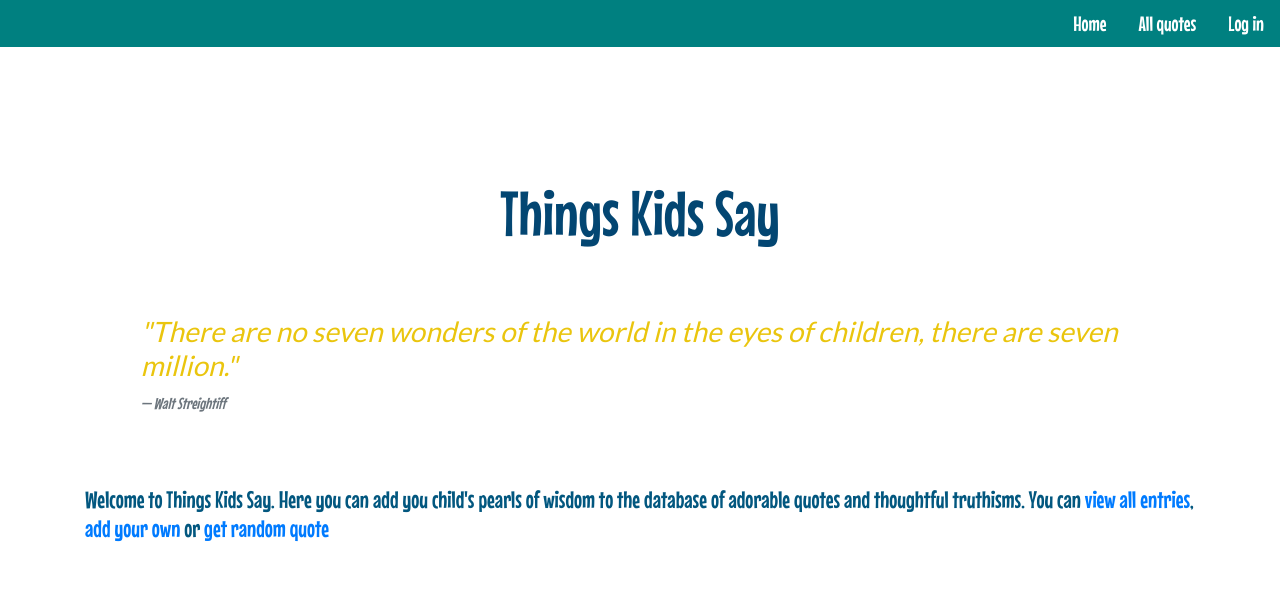
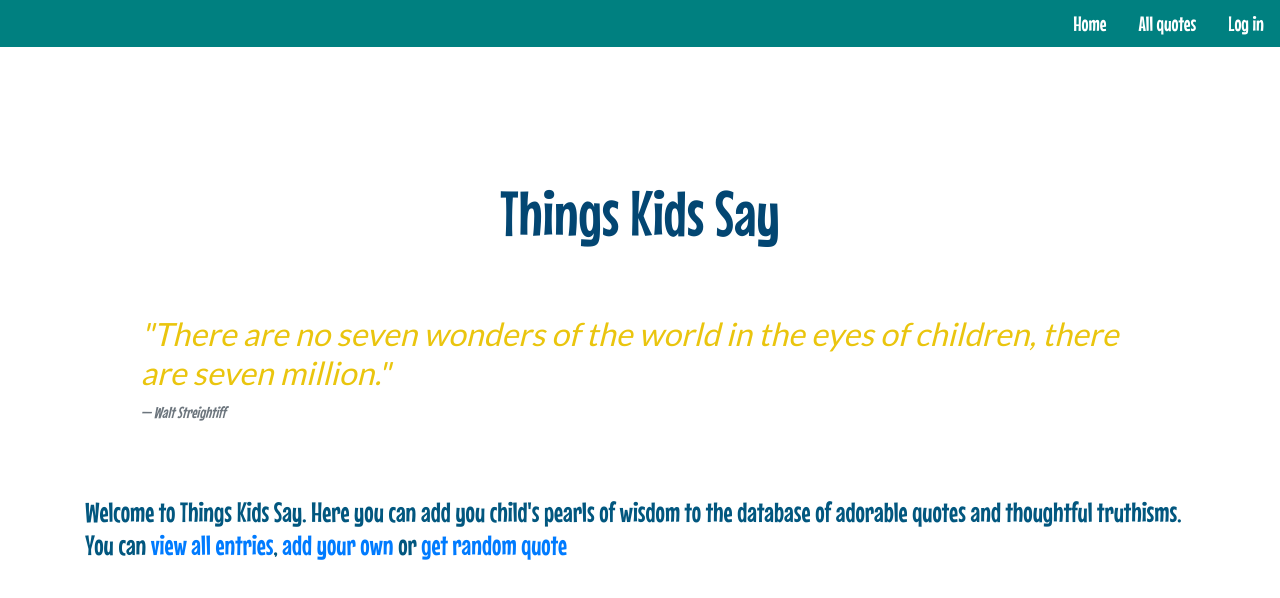
Before and after one commit to BC1985/things-kids-say, a React (Create React App) app: page / in a window 1280 px wide. Shown: the top 598 px of the page. Built offline with nearby package versions, Linux system fonts and the light colour scheme; no server answers.

Commit message:
Fix accessibility issues

```diff
--- a/public/index.html
+++ b/public/index.html
@@ -32,7 +32,9 @@
   </head>
   <body>
     <noscript>You need to enable JavaScript to run this app.</noscript>
-    <div id="root"></div>
+    <main>
+      <div id="root"></div>
+    </main>
     <!--
       This HTML file is a template.
       If you open it directly in the browser, you will see an empty page.
--- a/src/components/FullList/FullList.js
+++ b/src/components/FullList/FullList.js
@@ -27,9 +27,9 @@ function FullList() {
       <>
         <div className="mb-4">
           <p>Select number of quotes per page</p>
-          <select onChange={handleChange} value={quotesPerPage}>
+          <select onChange={handleChange} value={quotesPerPage} aria-label="quotes-per-page">
             {quotesPerPageArray.map((postsPerPage, index) => (
-              <option key={index}>{postsPerPage}</option>
+              <option key={index} id={quotesPerPage}>{postsPerPage}</option>
             ))}
           </select>
         </div>
@@ -38,13 +38,13 @@ function FullList() {
           return <Quote quote={quote} key={index} />;
         })}
 
-        <ul className="list-group">
+        {/* <ul className="list-group"> */}
           <Pagination
             quotesPerPage={quotesPerPage}
             totalQuotes={sayings.length}
             paginate={paginate}
           />
-        </ul>
+        {/* </ul> */}
         <div className="back-button-div">
           <Link to="/">
             <p className="mt-5 mb-5 font-weight-bold">Back to homepage</p>
--- a/src/components/LandingPage/LandingPage.js
+++ b/src/components/LandingPage/LandingPage.js
@@ -22,10 +22,10 @@ const LandingText = () => {
       fontFamily:"Lato"
     };
     return (
-      <h3 style={randomQuoteColor}>
+      <h2 style={randomQuoteColor}>
         "There are no seven wonders of the world in the eyes of children, there
         are seven million."
-      </h3>
+      </h2>
     );
   };
   const Description = () => {
@@ -36,13 +36,13 @@ const LandingText = () => {
       })
     };
     return (
-      <h4 style={randomDescriptionColor}>
+      <h3 style={randomDescriptionColor}>
         Welcome to Things Kids Say. Here you can add you child's pearls of
         wisdom to the database of adorable quotes and thoughtful truthisms.{" "}
         You can <Link to="/list">view all entries</Link>,{" "}
         <Link to="/add">add your own</Link> or{" "}
         <Link to="/random">get random quote</Link>
-      </h4>
+      </h3>
     );
   };
   return (
--- a/src/components/Quote/Quote.js
+++ b/src/components/Quote/Quote.js
@@ -3,6 +3,7 @@ import "./Quote.css";
 
 const Quote = ({ quote }) => {
   return (
+    <ul>
       <li key={quote._id} style={{ listStyleType: "none" }} className="mb-5">
         <div className="item d-flex">
           <h2 className="item">"{quote.content}"</h2>
@@ -12,6 +13,7 @@ const Quote = ({ quote }) => {
         </h3>
         {<p className="ml-4">Submitted by {quote.username}</p>}
       </li>
+    </ul>
   );
 };
 
```
Lines whose indentation alone changed are shown as unchanged.
